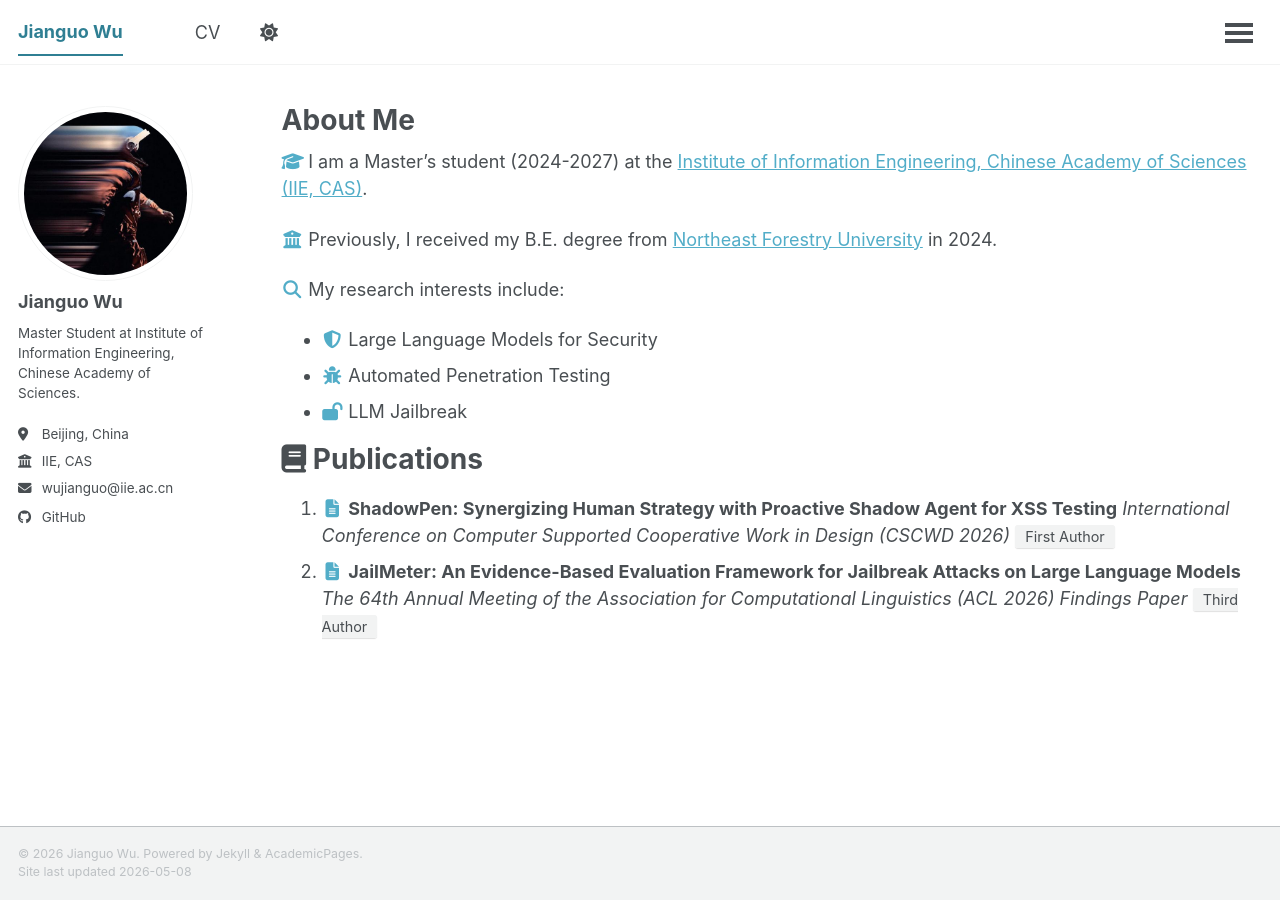
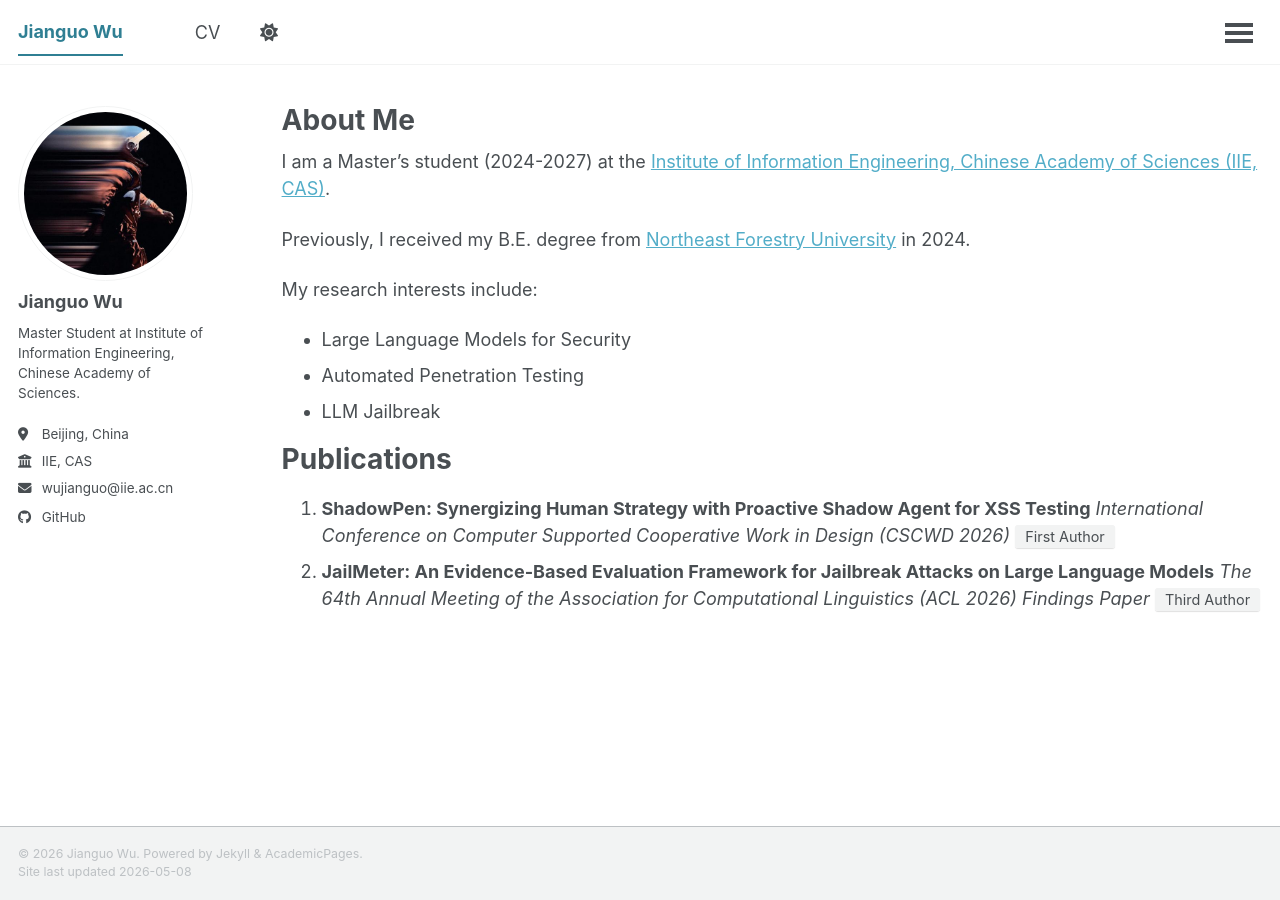
Before and after one commit to Cbdlll/cbdlll.github.io, a Jekyll site: the page built from _pages/about.md, in a window 1280 px wide. Built offline with Jekyll 4.4.1, drawn with Linux system fonts in a browser that asks for light colours; a script that is not in the unit is left out.

Commit message:
remove icon

```diff
--- a/_pages/about.md
+++ b/_pages/about.md
@@ -7,18 +7,18 @@ redirect_from:
   - /about.html
 ---
 
-<i class="fas fa-graduation-cap"></i> I am a Master's student (2024-2027) at the [Institute of Information Engineering, Chinese Academy of Sciences (IIE, CAS)](http://www.iie.ac.cn/).
+I am a Master's student (2024-2027) at the [Institute of Information Engineering, Chinese Academy of Sciences (IIE, CAS)](http://www.iie.ac.cn/).
 
-<i class="fas fa-university"></i> Previously, I received my B.E. degree from [Northeast Forestry University](https://www.nefu.edu.cn/) in 2024.
+Previously, I received my B.E. degree from [Northeast Forestry University](https://www.nefu.edu.cn/) in 2024.
 
-<i class="fas fa-magnifying-glass"></i> My research interests include:
-* <i class="fas fa-shield-halved"></i> Large Language Models for Security
-* <i class="fas fa-bug"></i> Automated Penetration Testing
-* <i class="fas fa-lock-open"></i> LLM Jailbreak
+My research interests include:
+* Large Language Models for Security
+* Automated Penetration Testing
+* LLM Jailbreak
 
-<i class="fas fa-book"></i> Publications
+Publications
 ======
-1. <i class="fas fa-file-lines"></i> **ShadowPen: Synergizing Human Strategy with Proactive Shadow Agent for XSS Testing**
+1. **ShadowPen: Synergizing Human Strategy with Proactive Shadow Agent for XSS Testing**
    *International Conference on Computer Supported Cooperative Work in Design (CSCWD 2026)* `First Author`
-2. <i class="fas fa-file-lines"></i> **JailMeter: An Evidence-Based Evaluation Framework for Jailbreak Attacks on Large Language Models**
+2. **JailMeter: An Evidence-Based Evaluation Framework for Jailbreak Attacks on Large Language Models**
    *The 64th Annual Meeting of the Association for Computational Linguistics (ACL 2026) Findings Paper* `Third Author`
--- a/_sass/layout/_page.scss
+++ b/_sass/layout/_page.scss
@@ -68,12 +68,6 @@
     vertical-align: middle;
   }
 
-  p > i.fas,
-  li > i.fas {
-    color: var(--global-link-color);
-    width: 1.2em;
-    text-align: center;
-  }
 
   /* paragraph indents */
   p {
```
